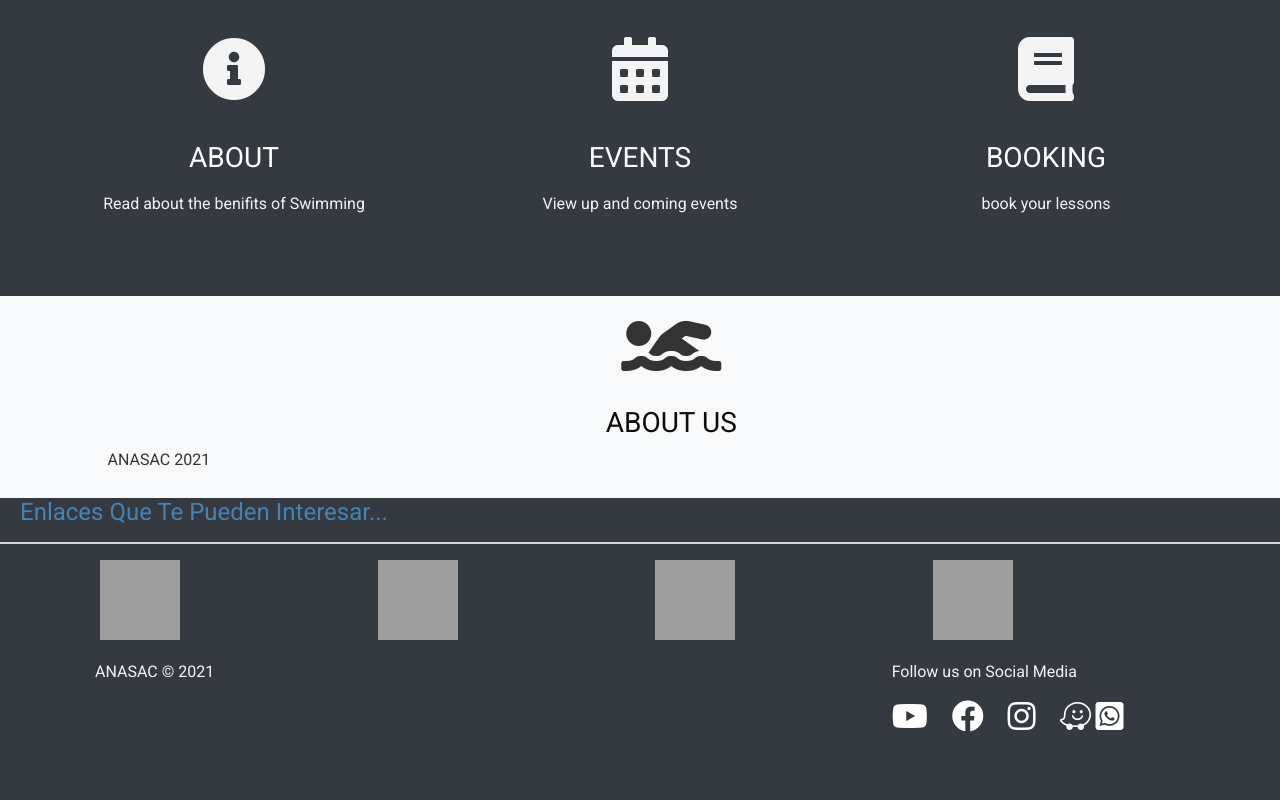
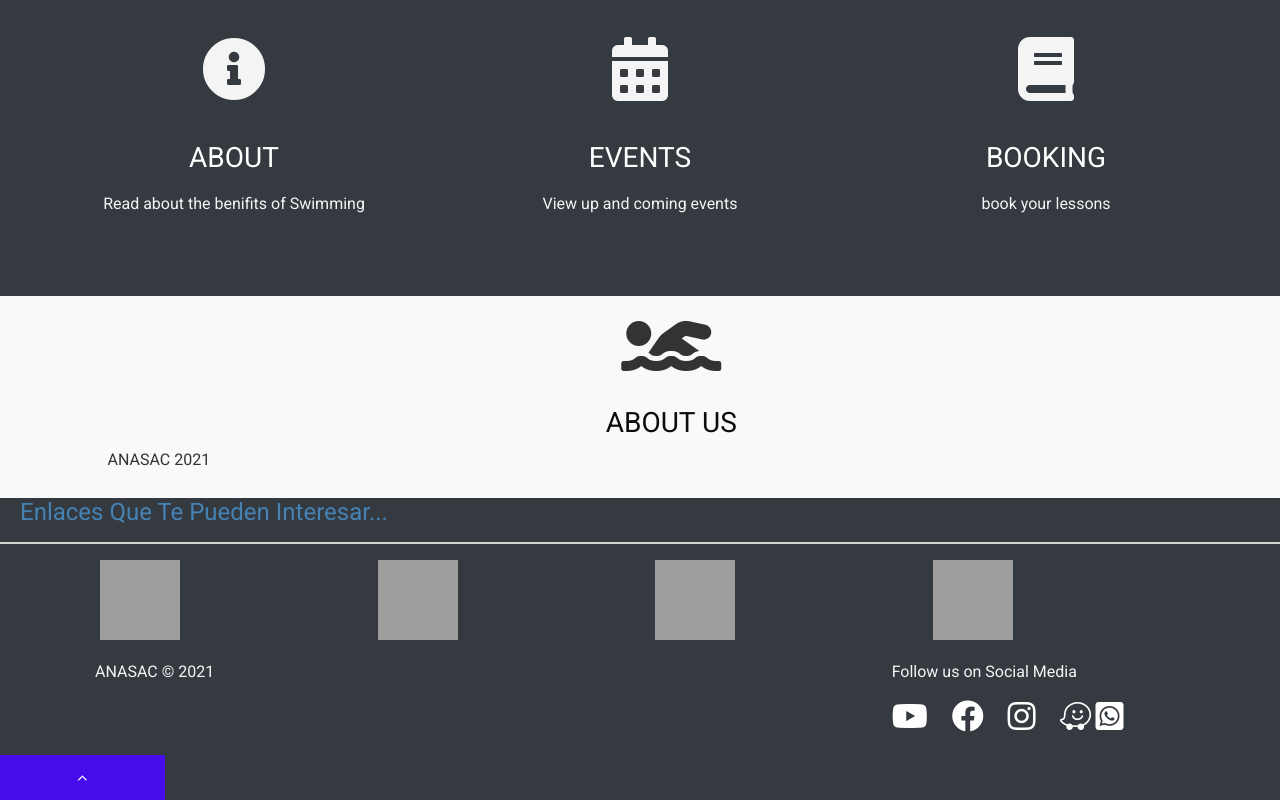
Before and after one commit to aviales/ANASAC, a plain HTML site: page index.html in a window 1280 px wide. Shown: the part 897-1697 px from the top of the page. Before the commit the page ends 1652 px from the top, so only its background shows below. Drawn offline with nearby package versions, Linux system fonts and the light colour scheme; grey boxes are pictures that could not be loaded.

Commit message:
scroll to top

```diff
--- a/css/javascript/topnav.js
+++ b/css/javascript/topnav.js
@@ -38,4 +38,26 @@ function myFunction() {
         });
     });
 
+    /* ..............................................
+        Scroll To Top
+        ................................................. */
+
+    $(document).ready(function() {
+
+        $(window).scroll(function() {
+            if ($(this).scrollTop() > 100) {
+                $('#scroll-to-top').fadeIn();
+            } else {
+                $('#scroll-to-top').fadeOut();
+            }
+        });
+
+        $('#scroll-to-top').click(function() {
+            $("html, body").animate({
+                scrollTop: 0
+            }, 600);
+            return false;
+        });
+
+    });
 }(jQuery));
--- a/css/style.css
+++ b/css/style.css
@@ -612,3 +612,56 @@ a img {
     width: 100%;
     height: auto;
 }
+
+.hvr-radial-out {
+    display: inline-block;
+    vertical-align: middle;
+    -webkit-transform: perspective(1px) translateZ(0);
+    transform: perspective(1px) translateZ(0);
+    box-shadow: 0 0 1px rgba(0, 0, 0, 0);
+    position: relative;
+    overflow: hidden;
+    background: #470ceb;
+    -webkit-transition-property: color;
+    transition-property: color;
+    -webkit-transition-duration: 0.3s;
+    transition-duration: 0.3s;
+    color: #fff;
+    float: left;
+    width: 165px;
+    height: 45px;
+    text-align: center;
+    line-height: 45px;
+}
+
+.hvr-radial-out::before {
+    content: "";
+    position: absolute;
+    z-index: -1;
+    top: 0;
+    left: 0;
+    right: 0;
+    bottom: 0;
+    background: #e38c32;
+    border-radius: 100%;
+    -webkit-transform: scale(0);
+    transform: scale(0);
+    -webkit-transition-property: transform;
+    transition-property: transform;
+    -webkit-transition-duration: 0.3s;
+    transition-duration: 0.3s;
+    -webkit-transition-timing-function: ease-out;
+    transition-timing-function: ease-out;
+}
+
+.hvr-radial-out:hover::before,
+.hvr-radial-out:focus::before,
+.hvr-radial-out:active::before {
+    -webkit-transform: scale(2);
+    transform: scale(2);
+}
+
+a.hvr-radial-out:hover,
+a.hvr-radial-out:focus {
+    color: #fff;
+}
--- a/index.html
+++ b/index.html
@@ -193,6 +193,7 @@
 
         </ul>
     </div>
+    <a href="# " id="scroll-to-top " class="hvr-radial-out "><i class="fa fa-angle-up "></i></a>
     <script src="css\javascript\jquery.min.js "></script>
     <script src="css\javascript\popper.min.js "></script>
     <script src="css\javascript\topnav.js "></script>
```
